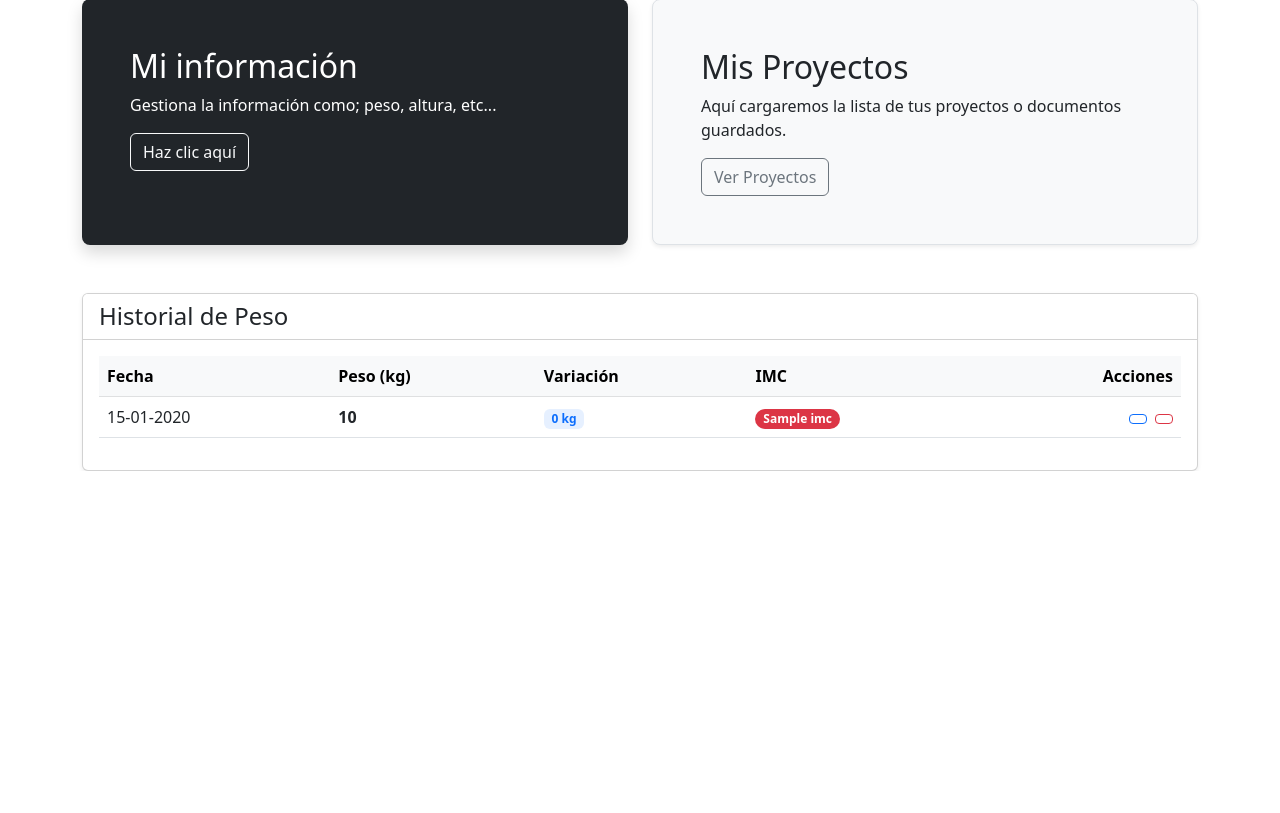
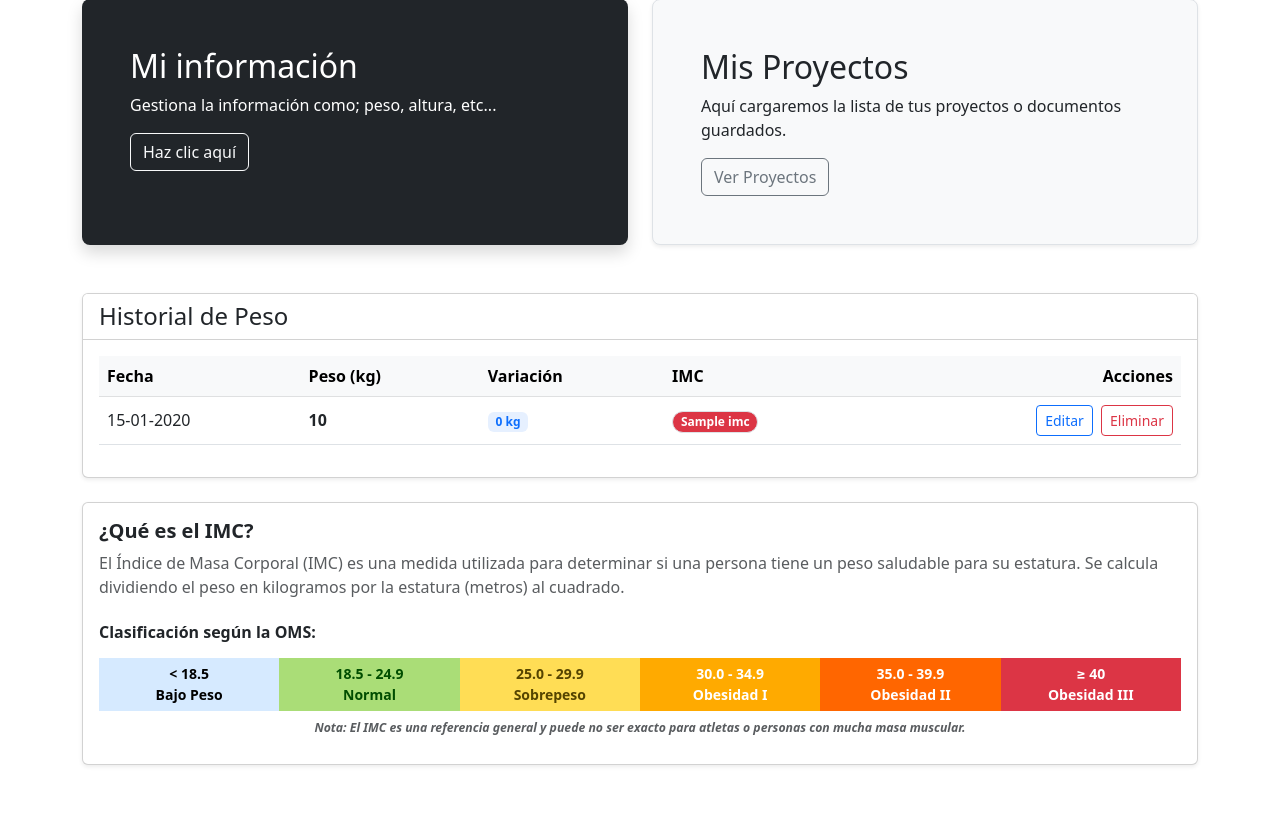
Before and after one commit to nbilbaos/wControl-PythonProject, a Flask app: template app/templates/main/dashboard.html in a window 1280 px wide. Shown: the part 447-1260 px from the top of the page. Before the commit the page ends 918 px from the top, so only its background shows below. Run offline with Flask 3, Linux system fonts and the light colour scheme; the template is opened without the code that fills it: most values are stand-ins (such as "Sample title", 1, 10 or a date in 2020).

Commit message:
Se agregó componente visual para el IMC

```diff
--- a/app/main/routes.py
+++ b/app/main/routes.py
@@ -44,9 +44,15 @@ def dashboard():
 
     current_weight = weight_history[0]['weight'] if weight_history else None
 
+    # --- NUEVO: Calcular IMC actual para la barra visual ---
+    current_bmi = None
+    if current_weight and height_m:
+        current_bmi = round(current_weight / (height_m ** 2), 1)
+
     return render_template('main/dashboard.html',
                            user=user,
                            current_weight=current_weight,
+                           current_bmi=current_bmi,  # <--- Enviamos este dato nuevo
                            weight_history=weight_history)
 
 @main_bp.route('/')
--- a/app/templates/main/dashboard.html
+++ b/app/templates/main/dashboard.html
@@ -111,17 +111,43 @@
                                 <span class="text-muted small">Primer registro</span>
                             {% endif %}
                         </td>
-
                         <td>
                             {% if entry.imc %}
                                 {% if entry.imc < 18.5 %}
-                                    <span class="badge rounded-pill bg-info text-dark" title="Bajo Peso">{{ entry.imc }}</span>
+                                    <span class="badge rounded-pill border"
+                                          style="background-color: #d6eaff; color: #000;">
+                                        {{ entry.imc }}
+                                    </span>
+
                                 {% elif entry.imc < 25 %}
-                                    <span class="badge rounded-pill bg-success" title="Peso Normal">{{ entry.imc }}</span>
+                                    <span class="badge rounded-pill border"
+                                          style="background-color: #aadd77; color: #004d00;">
+                                        {{ entry.imc }}
+                                    </span>
+
                                 {% elif entry.imc < 30 %}
-                                    <span class="badge rounded-pill bg-warning text-dark" title="Sobrepeso">{{ entry.imc }}</span>
+                                    <span class="badge rounded-pill border"
+                                          style="background-color: #ffdd55; color: #554400;">
+                                        {{ entry.imc }}
+                                    </span>
+
+                                {% elif entry.imc < 35 %}
+                                    <span class="badge rounded-pill border"
+                                          style="background-color: #ffaa00; color: #000;">
+                                        {{ entry.imc }}
+                                    </span>
+
+                                {% elif entry.imc < 40 %}
+                                    <span class="badge rounded-pill border"
+                                          style="background-color: #ff6600; color: #fff;">
+                                        {{ entry.imc }}
+                                    </span>
+
                                 {% else %}
-                                    <span class="badge rounded-pill bg-danger" title="Obesidad">{{ entry.imc }}</span>
+                                    <span class="badge rounded-pill border"
+                                          style="background-color: #dc3545; color: #fff;">
+                                        {{ entry.imc }}
+                                    </span>
                                 {% endif %}
                             {% else %}
                                 <a href="{{ url_for('main.profile') }}" class="text-decoration-none small text-muted">
@@ -137,13 +163,13 @@
                                     data-id="{{ entry._id }}"
                                     data-weight="{{ entry.weight }}"
                                     data-date="{{ entry.recorded_date.strftime('%Y-%m-%d') }}">
-                                <i class="bi bi-pencil"></i>
+                                <i class="bi bi-pencil"></i> Editar
                             </button>
                             <button class="btn btn-sm btn-outline-danger"
                                     data-bs-toggle="modal"
                                     data-bs-target="#deleteWeightModal"
                                     data-id="{{ entry._id }}">
-                                <i class="bi bi-trash"></i>
+                                <i class="bi bi-trash"></i> Eliminar
                             </button>
                         </td>
                     </tr>
@@ -203,6 +229,88 @@
   </div>
 </div>
 
+<div class="card shadow-sm mt-4 mb-5">
+    <div class="card-body">
+        <h5 class="card-title fw-bold">¿Qué es el IMC?</h5>
+        <p class="text-muted">
+            El Índice de Masa Corporal (IMC) es una medida utilizada para determinar si una persona tiene un peso saludable para su estatura.
+            Se calcula dividiendo el peso en kilogramos por la estatura (metros) al cuadrado.
+        </p>
+
+        <h6 class="mt-4 mb-3 fw-bold">Clasificación según la OMS:</h6>
+
+       <div class="row g-0 text-center text-white small fw-bold mt-3" style="min-height: 90px;">
+
+    <div class="col d-flex flex-column justify-content-center position-relative
+                {% if current_bmi and current_bmi < 18.5 %} border border-3 border-dark shadow scale-up {% endif %}"
+         style="background-color: #d6eaff; color: #000 !important; transition: all 0.3s;">
+        <span>&lt; 18.5</span>
+        <span>Bajo Peso</span>
+        {% if current_bmi and current_bmi < 18.5 %}
+            <span class="position-absolute top-0 start-50 translate-middle badge rounded-pill bg-dark">Tú</span>
+        {% endif %}
+    </div>
+
+    <div class="col d-flex flex-column justify-content-center position-relative
+                {% if current_bmi and 18.5 <= current_bmi < 25 %} border border-3 border-dark shadow scale-up {% endif %}"
+         style="background-color: #aadd77; color: #004d00 !important; transition: all 0.3s;">
+        <span>18.5 - 24.9</span>
+        <span>Normal</span>
+        {% if current_bmi and 18.5 <= current_bmi < 25 %}
+            <span class="position-absolute top-0 start-50 translate-middle badge rounded-pill bg-dark">Tú</span>
+        {% endif %}
+    </div>
+
+    <div class="col d-flex flex-column justify-content-center position-relative
+                {% if current_bmi and 25 <= current_bmi < 30 %} border border-3 border-dark shadow scale-up {% endif %}"
+         style="background-color: #ffdd55; color: #554400 !important; transition: all 0.3s;">
+        <span>25.0 - 29.9</span>
+        <span>Sobrepeso</span>
+        {% if current_bmi and 25 <= current_bmi < 30 %}
+            <span class="position-absolute top-0 start-50 translate-middle badge rounded-pill bg-dark">Tú</span>
+        {% endif %}
+    </div>
+
+    <div class="col d-flex flex-column justify-content-center position-relative
+                {% if current_bmi and 30 <= current_bmi < 35 %} border border-3 border-dark shadow scale-up {% endif %}"
+         style="background-color: #ffaa00; transition: all 0.3s;">
+        <span>30.0 - 34.9</span>
+        <span>Obesidad I</span>
+        {% if current_bmi and 30 <= current_bmi < 35 %}
+            <span class="position-absolute top-0 start-50 translate-middle badge rounded-pill bg-dark">Tú</span>
+        {% endif %}
+    </div>
+
+    <div class="col d-flex flex-column justify-content-center position-relative
+                {% if current_bmi and 35 <= current_bmi < 40 %} border border-3 border-dark shadow scale-up {% endif %}"
+         style="background-color: #ff6600; transition: all 0.3s;">
+        <span>35.0 - 39.9</span>
+        <span>Obesidad II</span>
+        {% if current_bmi and 35 <= current_bmi < 40 %}
+            <span class="position-absolute top-0 start-50 translate-middle badge rounded-pill bg-dark">Tú</span>
+        {% endif %}
+    </div>
+
+    <div class="col d-flex flex-column justify-content-center position-relative
+                {% if current_bmi and current_bmi >= 40 %} border border-3 border-dark shadow scale-up {% endif %}"
+         style="background-color: #dc3545; transition: all 0.3s;">
+        <span>&ge; 40</span>
+        <span>Obesidad III</span>
+        {% if current_bmi and current_bmi >= 40 %}
+            <span class="position-absolute top-0 start-50 translate-middle badge rounded-pill bg-dark">Tú</span>
+        {% endif %}
+    </div>
+    <div class="mt-2 text-muted small fst-italic">
+            <i class="bi bi-info-circle"></i> Nota: El IMC es una referencia general y puede no ser exacto para atletas o personas con mucha masa muscular.
+    </div>
+
+</div>
+<style>
+    .scale-up {
+        transform: scale(1.05);
+        z-index: 10; /* Para que sobresalga por encima de los otros */
+    }
+</style>
 
 <script>
     document.addEventListener('DOMContentLoaded', (event) => {
```
